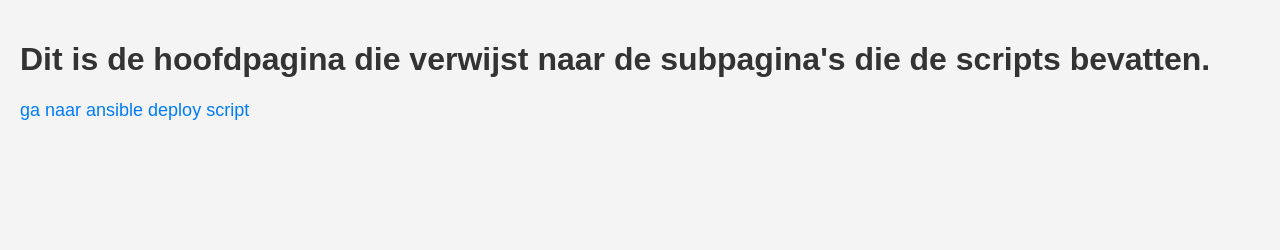
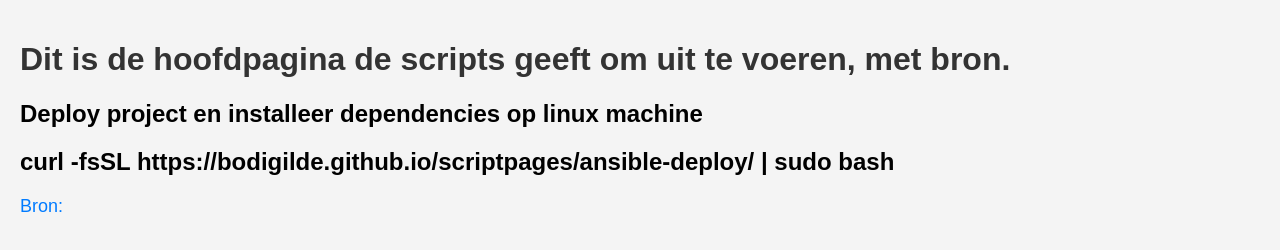
Before and after one commit to BodiGilde/scriptpages, a plain HTML site: page docs/index.html in a window 1280 px wide. Drawn offline with Linux system fonts and the light colour scheme.

Commit message:
Add curl command om script te kunnen uitvoeren

```diff
--- a/docs/index.html
+++ b/docs/index.html
@@ -8,9 +8,11 @@
 </head>
 <body>
 
-    <h1>Dit is de hoofdpagina die verwijst naar de subpagina's die de scripts bevatten.</h1>
+    <h1>Dit is de hoofdpagina de scripts geeft om uit te voeren, met bron.</h1>
 
-    <a href="/scriptpages/ansible-deploy">ga naar ansible deploy script</a>
+    <h2>Deploy project en installeer dependencies op linux machine</h2>
+    <h2>curl -fsSL https://bodigilde.github.io/scriptpages/ansible-deploy/ | sudo bash</h2>
+    <a href="/scriptpages/ansible-deploy">Bron:</a>
 
 </body>
 </html>
```
